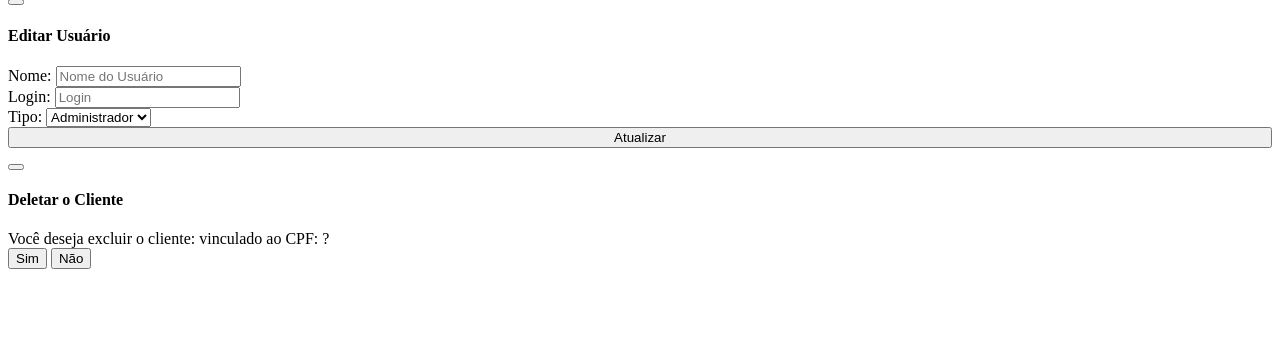
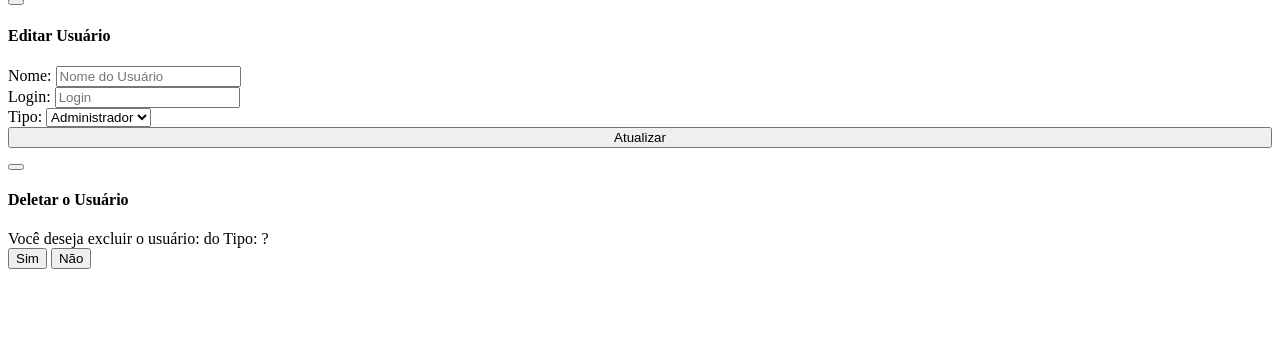
Before and after one commit to gisomarjr/Rastreador, a PHP site: page /View/Usuario/consultarUsuario.php in a window 1280 px wide. Shown: the part 269-633 px from the top of the page. Run offline with PHP 8.4, Linux system fonts and the light colour scheme.

Commit message:
crud ajax usuario completo

```diff
--- a/Rastreador/DAO/Usuario.php
+++ b/Rastreador/DAO/Usuario.php
@@ -43,7 +43,7 @@
 
         $Obj_Conexao = new CONEXAO();
 
-        $resultado = $Obj_Conexao->RodaQuery("");
+        $resultado = $Obj_Conexao->RodaQuery("UPDATE `Usuario` SET `Tipo`='$tipo', `Login`='$login', `Nome`='$nome' WHERE `Id_usuario`='$idUsuario';");
 
         return $resultado;
     }
--- a/Rastreador/View/Usuario/consultarUsuario.php
+++ b/Rastreador/View/Usuario/consultarUsuario.php
@@ -78,7 +78,6 @@
     });
 </script>
 <script type="text/javascript">
-
 		function consultarID(idUsuario,tipo){
 			jQuery.ajax({
 				type: "POST",
@@ -91,10 +90,12 @@
                                    if(tipo === "editar"){
                                     for(var i = 1; i <= data.indice; i++)
                                     {
-
+                                        //limpa
+                                        $('#valorTipoUsuario option[value="' + data[i].tipo + '"]').attr("");
+                                         $('#idUsuarioEditar').val(data[i].idUsuario);
                                         $('#valorNomeUsuario').val(data[i].nome);
                                         $('#valorLoginUsuario').val(data[i].login);
-                                        $('#valorTipoCliente').val(retornarTipoUsuario(data[i].tipo));
+                                        $('#valorTipoUsuario option[value="' + data[i].tipo + '"]').attr({ selected : "selected" });
 
                                     }
                                 }
@@ -102,12 +103,12 @@
                                     {
                                         for(var i = 1; i <= data.indice; i++)
                                         {
-                                            $('#ExcluirNomeCliente').html("");
-                                            $('#ExcluirCpfCliente').html("");
-                                            $('#idClienteEditar').html("");
-                                            $('#ExcluirNomeCliente').append(data[i].nome);
-                                            $('#ExcluirCpfCliente').append(data[i].cpf);
-                                            $('#idClienteEditar').val(data[i].idCliente);
+                                            $('#ExcluirNomeUsuario').html("");
+                                            $('#ExcluirTipoUsuario').html("");
+                                            $('#idUsuarioEditar').html("");
+                                            $('#ExcluirNomeUsuario').append(data[i].nome);
+                                            $('#ExcluirTipoUsuario').append(retornarTipoUsuario(data[i].tipo));
+                                            $('#idUsuarioEditar').val(data[i].idUsuario);
                                         }
                                     }
                                 }
@@ -130,21 +131,20 @@
 
                 function editar(){
 
-                        var idCliente = $('#idClienteEditar').val();
-                        var endereco  = $('#valorEnderecoCliente').val();
-                        var rg        = $('#valorRgCliente').val();
-                        var cpf       = $('#valorCpfCliente').val();
-                        var nome      = $('#valorNomeCliente').val();
+                        var idUsuario = $('#idUsuarioEditar').val();
+                        var nome      = $('#valorNomeUsuario').val();
+                        var login     = $('#valorLoginUsuario').val();
+                        var tipo      = $('#valorTipoUsuario').val();
+
 
 			jQuery.ajax({
 				type: "POST",
-				url: "../../Action/Cliente.php",
+				url: "../../Action/Usuario.php",
                                 dataType : "json",
 				data: {acao: "alterar",
-                                       idCliente: idCliente,
-                                       cpf: cpf,
-                                       endereco: endereco,
-                                       rg: rg,
+                                       idUsuario: idUsuario,
+                                       login: login,
+                                       tipo: tipo,
                                        nome: nome},
 
 				success: function( data )
@@ -152,13 +152,13 @@
 				{
 
                                    if(data.sucesso){
-
+                                       $("#msgErro").html("");
                                        $("#msgSucesso").html("");
                                                 $("#msgSucesso").append("<div  class='container'>\n\
                                                                 <div  class='row'>\n\
                                                   <div  class='col-md-6 col-md-offset-3 '>\n\
                                                   <div class='alert alert-success'>\n\
-                                                  <span class='glyphicon glyphicon-ok'></span> <strong>Editar Cliente</strong><hr class='message-inner-separator'><p>Cliente editado com Sucesso!</p>\n\
+                                                  <span class='glyphicon glyphicon-ok'></span> <strong>Editar Usuário</strong><hr class='message-inner-separator'><p>Usuário alterado com Sucesso!</p>\n\
                                                                   </div>\n\
                                                                   </div>\n\
                                                                   </div>\n\
@@ -168,11 +168,13 @@
 
                                    }else{
                                        $("#msgErro").html("");
+                                       $("#msgSucesso").html("");
+
                                        $("#msgErro").append("<div  class='container'>\n\
                                                                 <div  class='row'>\n\
                                                   <div  class='col-md-4 col-md-offset-4'>\n\
                                                   <div class='alert alert-danger'>\n\
-                                                  <span class='glyphicon glyphicon-hand-right'></span> <strong>Erro :(</strong><hr class='message-inner-separator'><p>Não foi possível editar um cliente!</p>\n\
+                                                  <span class='glyphicon glyphicon-hand-right'></span> <strong>Erro :(</strong><hr class='message-inner-separator'><p>Não foi possível editar o usuário!</p>\n\
                                                                   </div>\n\
                                                                   </div>\n\
                                                                   </div>\n\
@@ -193,14 +195,14 @@
 
                 function excluir(){
 
-                        var idCliente = $('#idClienteEditar').val();
+                        var idUsuario = $('#idUsuarioEditar').val();
 
 			jQuery.ajax({
 				type: "POST",
-				url: "../../Action/Cliente.php",
+				url: "../../Action/Usuario.php",
                                 dataType : "json",
 				data: {acao: "excluir",
-                                       idCliente: idCliente,
+                                       idUsuario: idUsuario,
                                       },
 
 				success: function( data )
@@ -208,13 +210,13 @@
 				{
 
                                    if(data.sucesso){
-
+                                       $("#msgErro").html("");
                                        $("#msgSucesso").html("");
                                                 $("#msgSucesso").append("<div  class='container'>\n\
                                                                 <div  class='row'>\n\
                                                   <div  class='col-md-6 col-md-offset-3 '>\n\
                                                   <div class='alert alert-success'>\n\
-                                                  <span class='glyphicon glyphicon-ok'></span> <strong>Excluir Cliente</strong><hr class='message-inner-separator'><p>Cliente excluído com Sucesso!</p>\n\
+                                                  <span class='glyphicon glyphicon-ok'></span> <strong>Excluir Usuário</strong><hr class='message-inner-separator'><p>Usuário excluído com Sucesso!</p>\n\
                                                                   </div>\n\
                                                                   </div>\n\
                                                                   </div>\n\
@@ -224,11 +226,12 @@
 
                                    }else{
                                        $("#msgErro").html("");
+                                       $("#msgSucesso").html("");
                                        $("#msgErro").append("<div  class='container'>\n\
                                                                 <div  class='row'>\n\
                                                   <div  class='col-md-4 col-md-offset-4'>\n\
                                                   <div class='alert alert-danger'>\n\
-                                                  <span class='glyphicon glyphicon-hand-right'></span> <strong>Erro :(</strong><hr class='message-inner-separator'><p>Não foi possível excluir o cliente!</p>\n\
+                                                  <span class='glyphicon glyphicon-hand-right'></span> <strong>Erro :(</strong><hr class='message-inner-separator'><p>Não foi possível excluir o usuário!</p>\n\
                                                                   </div>\n\
                                                                   </div>\n\
                                                                   </div>\n\
@@ -331,7 +334,7 @@
       </div>
           <div class="modal-footer ">
           <input type="hidden" name="acao" value="editar">
-          <input type="hidden" id="idClienteEditar">
+          <input type="hidden" id="idUsuarioEditar">
           <button type="button" data-dismiss="modal" onclick="editar();" class="btn btn-warning btn-lg" style="width: 100%;"><span class="glyphicon glyphicon-ok-sign"></span> Atualizar</button>
       </div>
         </div>
@@ -347,13 +350,13 @@
     <div class="modal-content">
           <div class="modal-header">
         <button type="button" class="close" data-dismiss="modal" aria-hidden="true"><span class="glyphicon glyphicon-remove" aria-hidden="true"></span></button>
-        <h4 class="modal-title custom_align" id="Heading">Deletar o Cliente</h4>
+        <h4 class="modal-title custom_align" id="Heading">Deletar o Usuário</h4>
       </div>
           <div class="modal-body">
 
        <div class="alert alert-danger">
            <span class="glyphicon glyphicon-warning-sign"></span>
-           Você deseja excluir o cliente: <b id="ExcluirNomeCliente" ></b> vinculado ao CPF: <b id="ExcluirCpfCliente"></b> ?
+           Você deseja excluir o usuário: <b id="ExcluirNomeUsuario" ></b> do Tipo: <b id="ExcluirTipoUsuario"></b> ?
        </div>
 
       </div>
```
